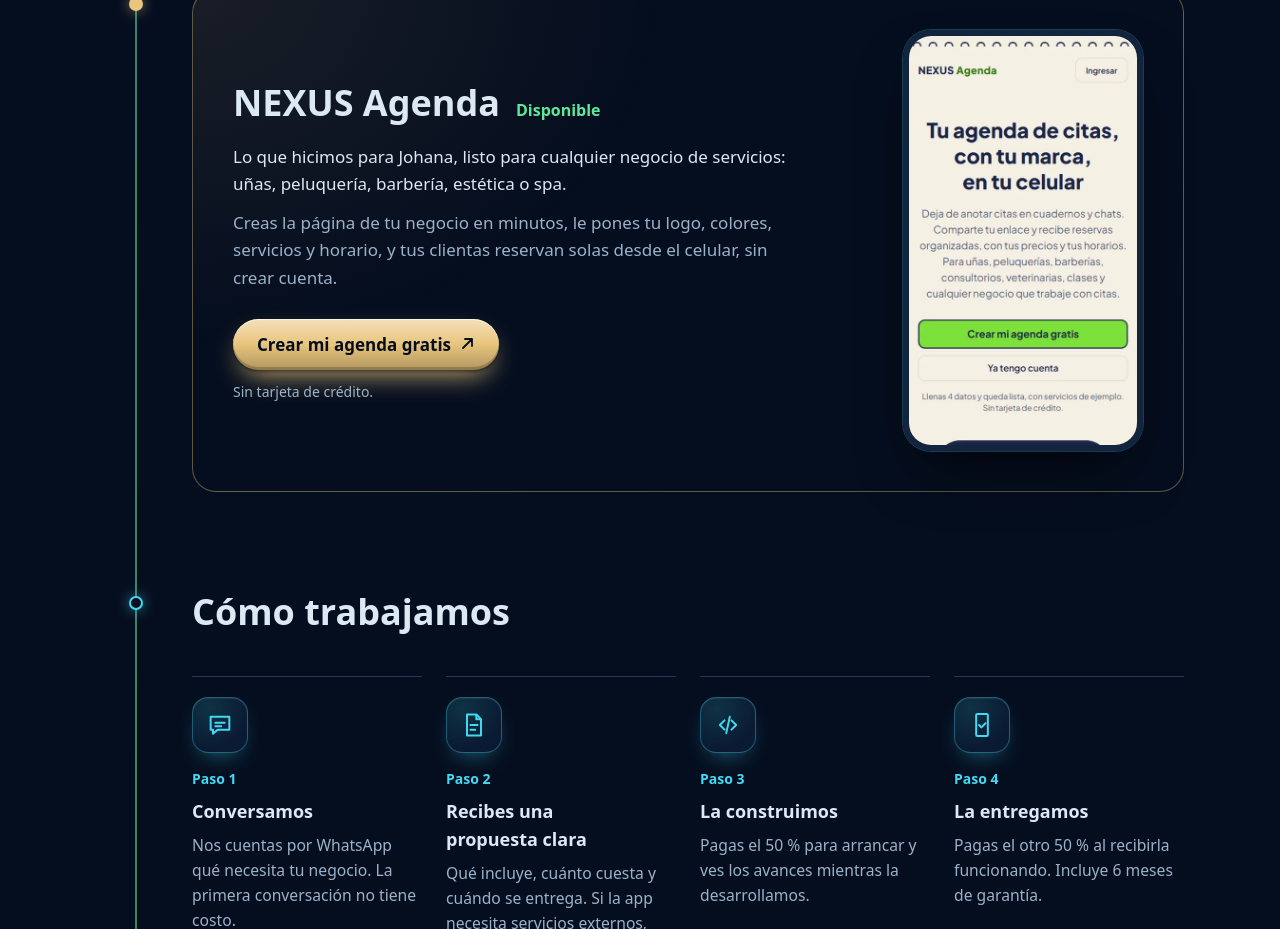
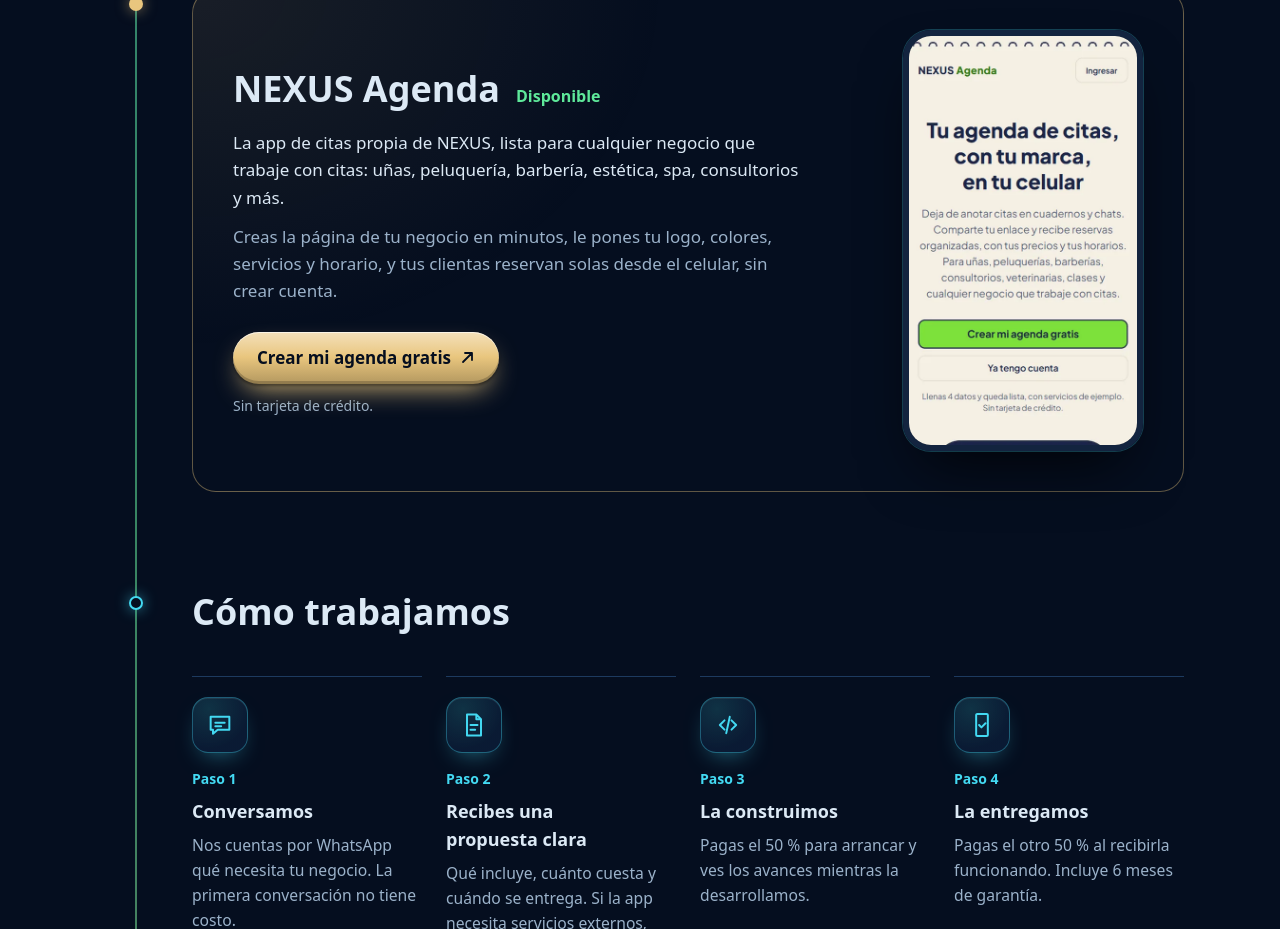
Before and after one commit to dannnyy1718/nexus-web, a React (Vite) app: page / in a window 1280 px wide. Shown: the part 2700-3629 px from the top of the page. Built offline with nearby package versions, Linux system fonts and the light colour scheme; a web font is replaced by a local one.

Commit message:
Texto de NEXUS Agenda: es un producto propio de NEXUS, no hecho para Johana
Co-Authored-By: Claude Opus 5.5 <noreply@anthropic.com>

```diff
--- a/src/App.tsx
+++ b/src/App.tsx
@@ -208,8 +208,8 @@ export default function App() {
                   <span className="font-sans text-base font-semibold text-verde">Disponible</span>
                 </h2>
                 <p className="mt-4 max-w-[36rem]">
-                  Lo que hicimos para Johana, listo para cualquier negocio de servicios: uñas, peluquería,
-                  barbería, estética o spa.
+                  La app de citas propia de NEXUS, lista para cualquier negocio que trabaje con citas: uñas,
+                  peluquería, barbería, estética, spa, consultorios y más.
                 </p>
                 <p className="mt-3 max-w-[36rem] text-bruma">
                   Creas la página de tu negocio en minutos, le pones tu logo, colores, servicios y horario, y tus
```
Also changed, not shown: 2 other files (tests, documents, lock files or other folders).
